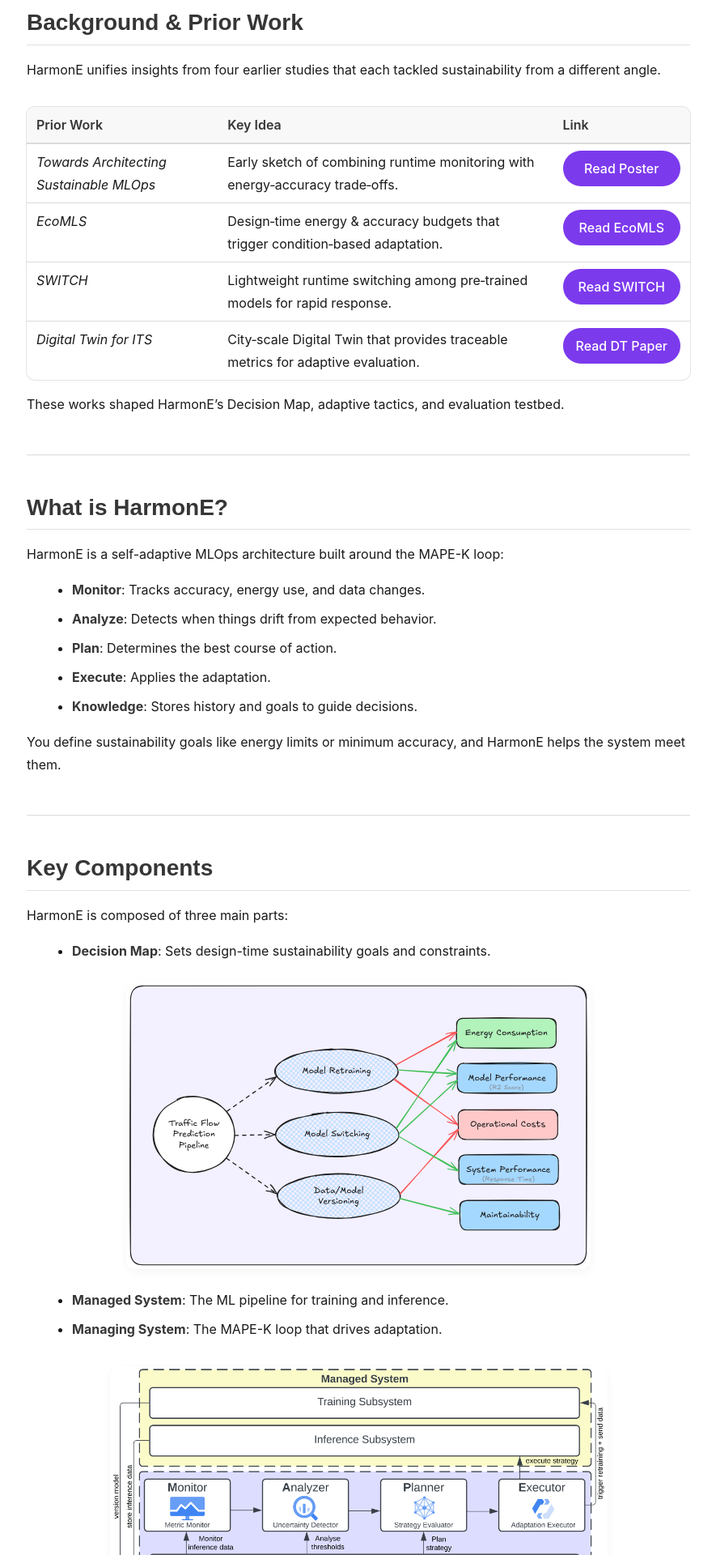
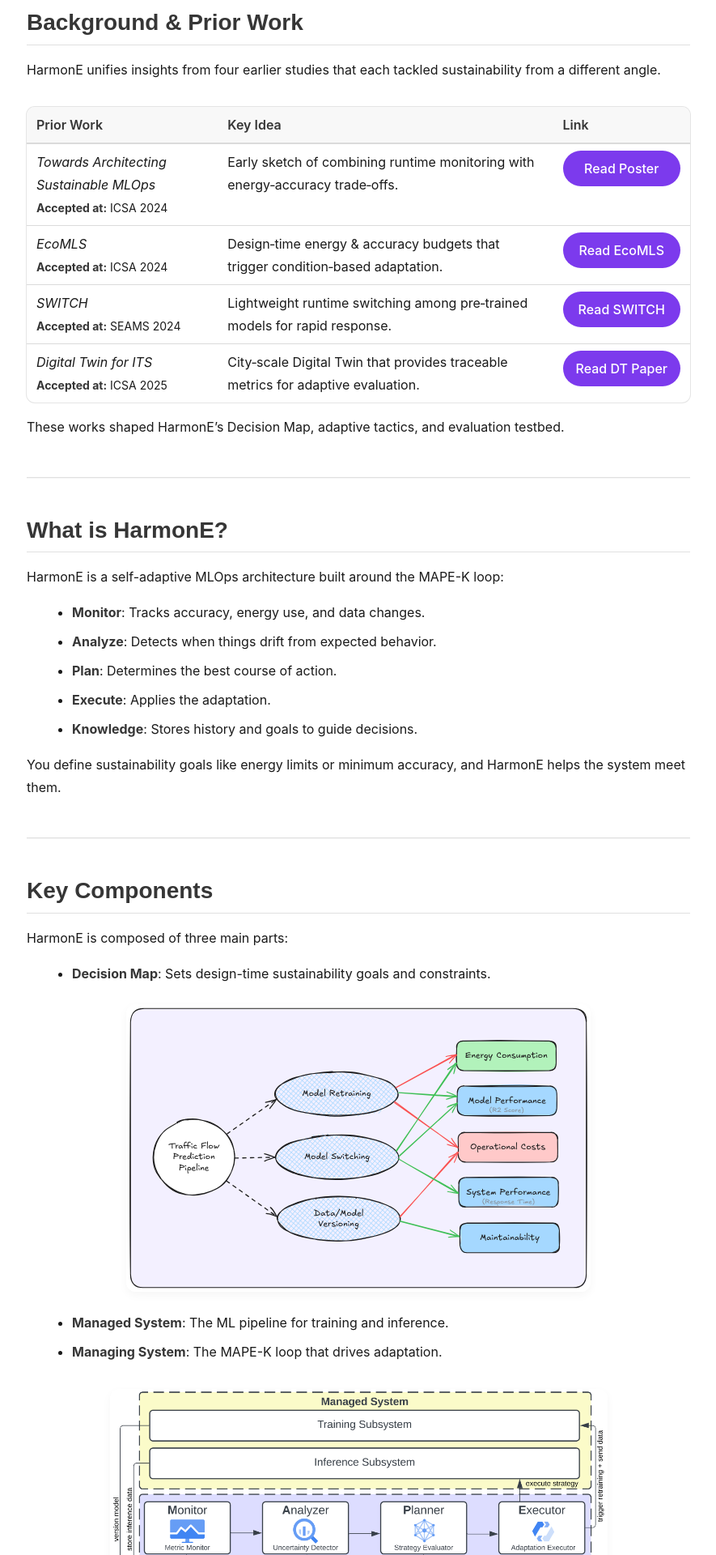
Before and after one commit to sa4s-serc/HarmonE, a Jekyll site: the page built from index.md, in a window 1280 px wide. Shown: the part 1809-3729 px from the top of the page at 81% size, without its empty margins (197-1082 px from the left). Built offline with Jekyll 4.4.1, drawn with Linux system fonts in a browser that asks for light colours; some web fonts are replaced.

Commit message:
added conference names

```diff
--- a/index.md
+++ b/index.md
@@ -42,6 +42,21 @@ HarmonE adds awareness and adaptability. It helps models stay efficient and accu
 
 HarmonE unifies insights from four earlier studies that each tackled sustainability from a different angle.
 
+<!-- <style>
+  table {
+    table-layout: auto;
+    width: 100%;
+    border-collapse: collapse;
+  }
+  th, td {
+    white-space: normal;
+    word-wrap: break-word;
+    vertical-align: top;
+    padding: 0.75rem;
+    border-bottom: 1px solid #ddd;
+  }
+</style> -->
+
 <table>
   <thead>
     <tr>
@@ -52,27 +67,40 @@ HarmonE unifies insights from four earlier studies that each tackled sustainabil
   </thead>
   <tbody>
     <tr>
-      <td><em>Towards Architecting Sustainable MLOps</em></td>
+      <td>
+        <em>Towards Architecting Sustainable MLOps</em><br>
+        <small><strong>Accepted at:</strong> ICSA 2024</small>
+      </td>
       <td>Early sketch of combining runtime monitoring with energy‑accuracy trade‑offs.</td>
       <td><a class="button-purple" href="https://arxiv.org/pdf/2404.04572" target="_blank">Read&nbsp;Poster</a></td>
     </tr>
     <tr>
-      <td><em>EcoMLS</em></td>
+      <td>
+        <em>EcoMLS</em><br>
+        <small><strong>Accepted at:</strong> ICSA 2024</small>
+      </td>
       <td>Design‑time energy & accuracy budgets that trigger condition‑based adaptation.</td>
       <td><a class="button-purple" href="https://arxiv.org/pdf/2404.11411" target="_blank">Read&nbsp;EcoMLS</a></td>
     </tr>
     <tr>
-      <td><em>SWITCH</em></td>
+      <td>
+        <em>SWITCH</em><br>
+        <small><strong>Accepted at:</strong> SEAMS 2024</small>
+      </td>
       <td>Lightweight runtime switching among pre‑trained models for rapid response.</td>
       <td><a class="button-purple" href="https://arxiv.org/pdf/2402.06351" target="_blank">Read&nbsp;SWITCH</a></td>
     </tr>
     <tr>
-      <td><em>Digital Twin for ITS</em></td>
+      <td>
+        <em>Digital Twin for ITS</em><br>
+        <small><strong>Accepted at:</strong> ICSA 2025</small>
+      </td>
       <td>City‑scale Digital Twin that provides traceable metrics for adaptive evaluation.</td>
       <td><a class="button-purple" href="https://arxiv.org/pdf/2502.17646" target="_blank">Read&nbsp;DT&nbsp;Paper</a></td>
     </tr>
   </tbody>
 </table>
+
 
 
 These works shaped HarmonE’s Decision Map, adaptive tactics, and evaluation testbed.
```
Also changed, not shown: 1 other file.
